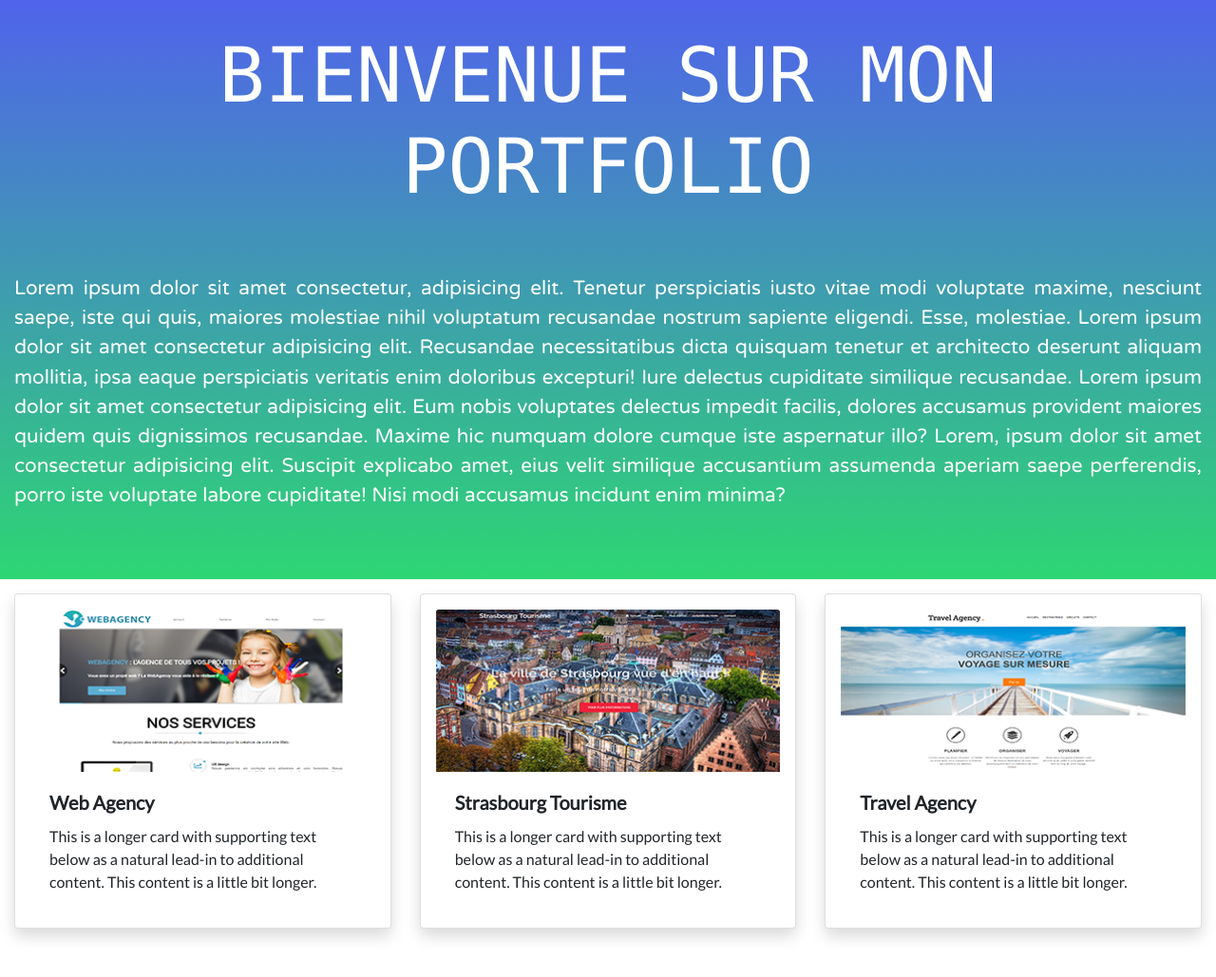
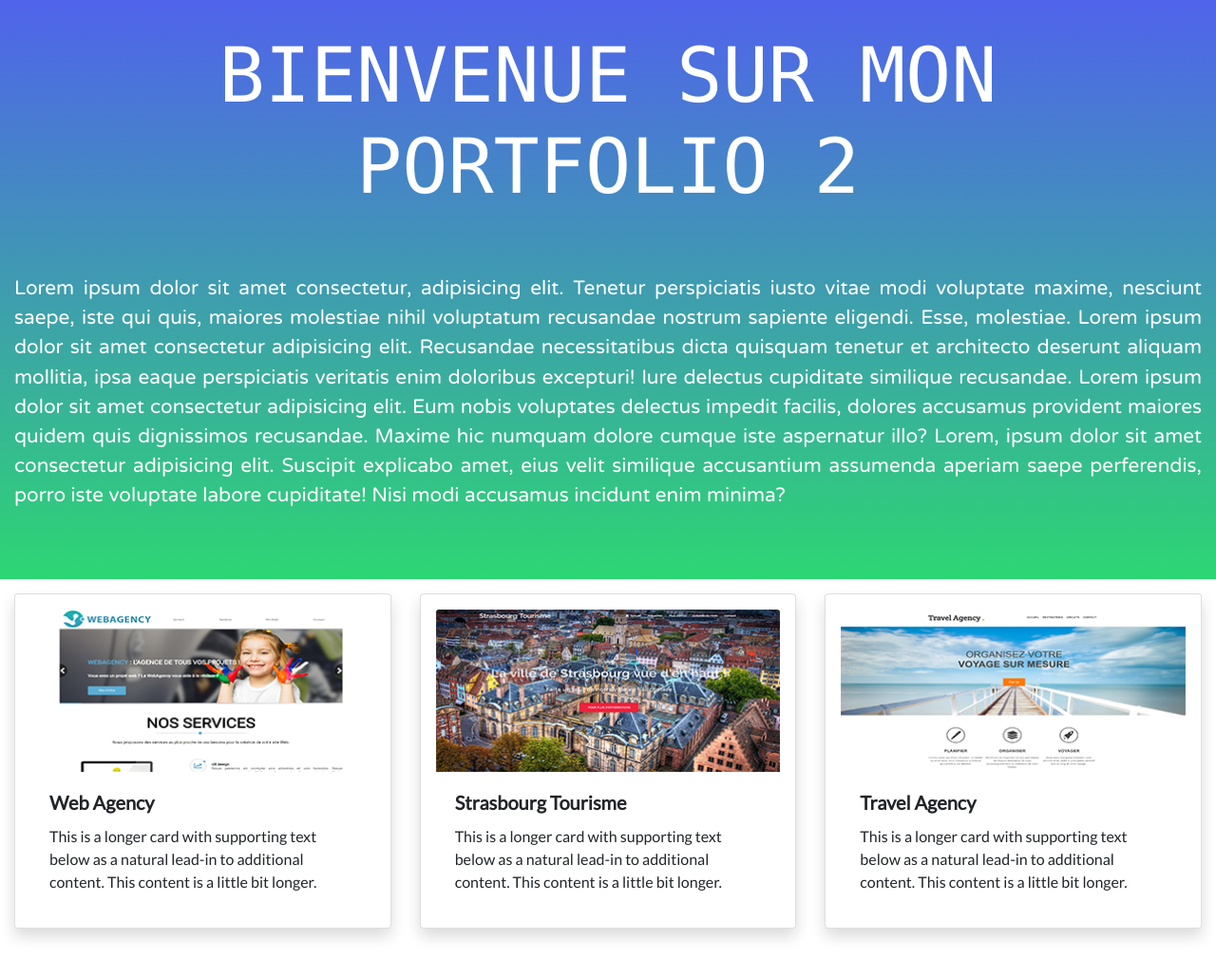
Before and after one commit to JOJOBAN-zz/Portfolio, a plain HTML site: page index.html in a window 1280 px wide. Shown: the top 1029 px of the page at 95% size. Drawn offline with nearby package versions, Linux system fonts and the light colour scheme.

Commit message:
correction

```diff
--- a/index.html
+++ b/index.html
@@ -17,7 +17,7 @@
         <div class="row">
             <div class="text-center">
                 <div class="col-md-12 font-weight-bold text-monospace">
-                    <h1>BIENVENUE SUR MON PORTFOLIO </h1>
+                    <h1>BIENVENUE SUR MON PORTFOLIO 2</h1>
                 </div>
                 <div class="col-md-12 text-justify">
                     <p>Lorem ipsum dolor sit amet consectetur, adipisicing elit. Tenetur perspiciatis iusto vitae modi voluptate maxime, nesciunt saepe, iste qui quis, maiores molestiae nihil voluptatum recusandae nostrum sapiente eligendi. Esse, molestiae.
```
